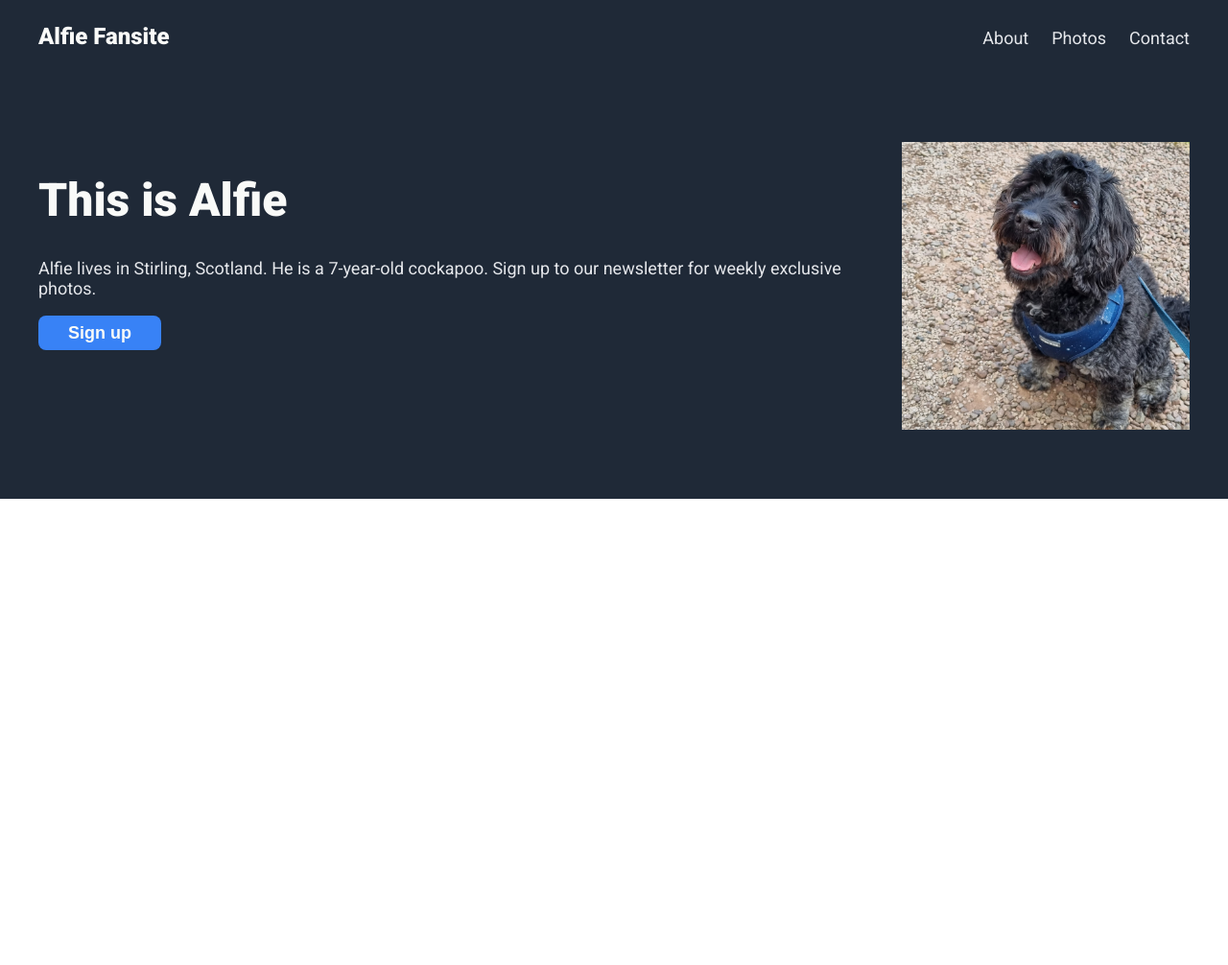
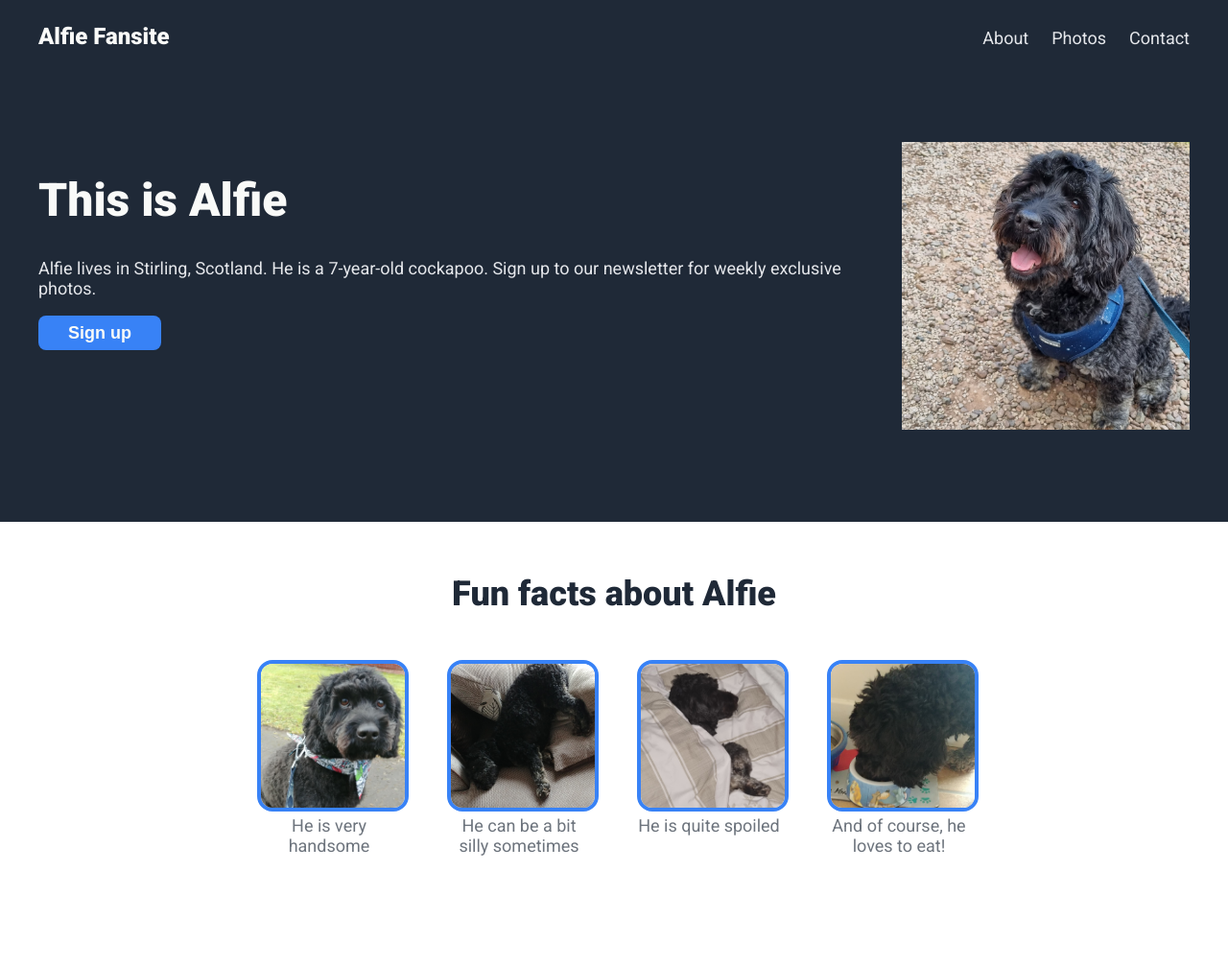
Before and after one commit to kylemillar2/landing-page, a plain HTML site: page index.html in a window 1280 px wide. Shown: the whole page at 96% size. Before the commit the page ends 800 px from the top, so only its background shows below. Drawn offline with Linux system fonts and the light colour scheme.

Commit message:
Add information section

```diff
--- a/index.html
+++ b/index.html
@@ -27,6 +27,29 @@
                 <img src="alfie.jpg" width="300" height="300">
             </div>
         </div>
+        <div class="white">
+            <div class="information">
+                <h2>Fun facts about Alfie</h2>
+                <ul class="info-list">
+                    <li>
+                        <img src="handsome.jpg">
+                        <figcaption class="caption">He is very handsome</figcaption>
+                    </li>
+                    <li>
+                        <img src="silly.jpg">
+                        <figcaption class="caption">He can be a bit silly sometimes</figcaption>
+                    </li>
+                    <li>
+                        <img src="sleepy.jpg">
+                        <figcaption class="caption">He is quite spoiled</figcaption>
+                    </li>
+                    <li>
+                        <img src="eating.jpg">
+                        <figcaption class="caption">And of course, he loves to eat!</figcaption>
+                    </li>
+                </ul>
+            </div>
+        </div>
     </div>
 </body>
 </html>
--- a/style.css
+++ b/style.css
@@ -17,12 +17,18 @@ h1 {
     color: #F9FAF8;
 }
 
+h2 {
+    font-size: 36px;
+    font-weight: 900;
+    color: #1F2937;
+}
+
 .blue {
     background: #1F2937;
 }
 
-.wrapper {
-    max-width: 100%;
+.white {
+    background: white;
 }
 
 .header {
@@ -47,7 +53,7 @@ h1 {
 .hero {
     display: flex;
     justify-content: center;
-    padding: 72px 0;
+    padding: 72px 0 96px;
     gap: 32px;
     max-width: 1200px;
     margin: auto;
@@ -63,7 +69,6 @@ h1 {
     padding: 0;
     width: 128px;
     height: 36px;
-    flex-grow: 0;
     font-size: 18px;
     background-color: #3882F6;
     border: none;
@@ -75,3 +80,34 @@ h1 {
 .sign-up:hover {
     background-color: #115eda;
 }
+
+.information {
+    display: flex;
+    align-items: center;
+    flex-direction: column;
+    max-width: 1200px;
+    margin: auto;
+    padding: 24px 0px 96px;
+}
+
+.info-list {
+    display: flex;
+    justify-content: space-around;
+    list-style-type: none;
+    padding: 0;
+    gap: 48px;
+    text-align: center;
+    color: #6D747D;
+    font-size: 18px;
+}
+
+.info-list > li {
+    max-width: 150px;
+}
+
+.info-list > li > img {
+    width: 150px;
+    height: 150px;
+    border: 4px solid #3882F6;
+    border-radius: 16px;
+}
```
Also changed, not shown: eating.jpg (added), handsome.jpg (added), silly.jpg (added), sleepy.jpg (added).
